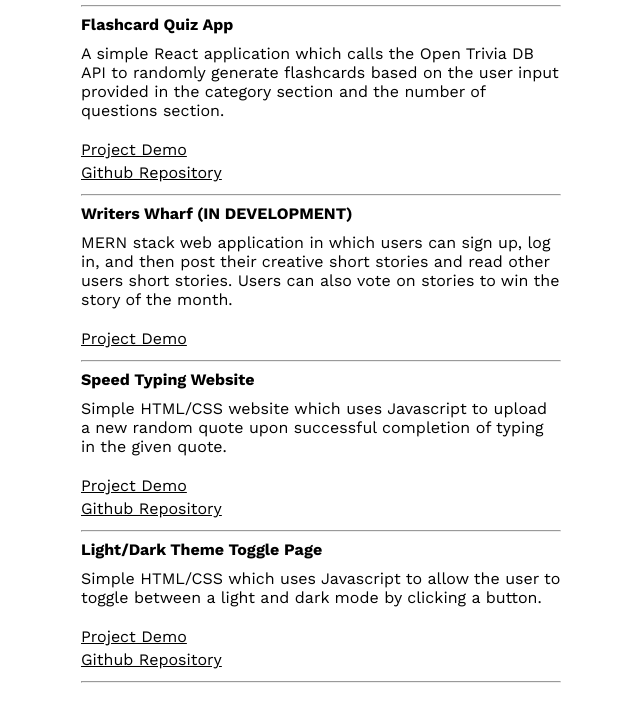
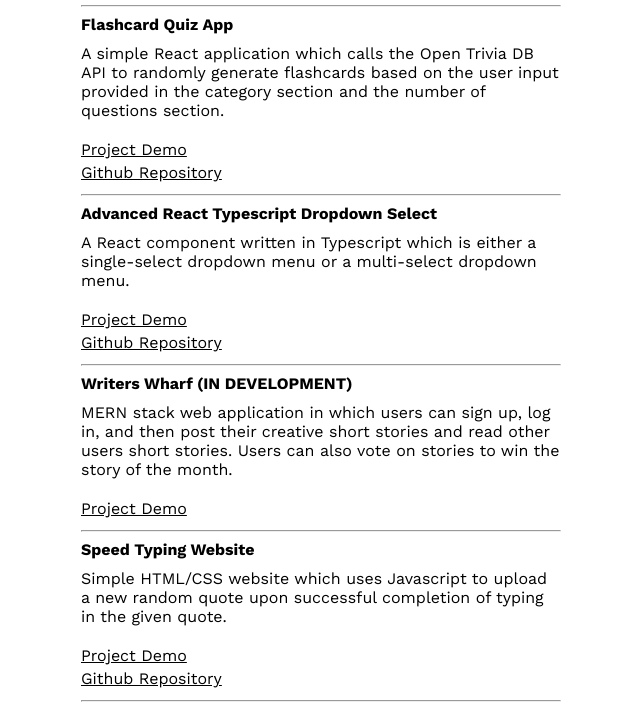
Before and after one commit to Buttersix/portfolio-site, a plain HTML site: page index.html in a window 1280 px wide. Shown: the part 660-1367 px from the top of the page, without its empty margins (319-959 px from the left). Drawn offline with nearby package versions, Linux system fonts and the light colour scheme; a script that the page names is missing.

Commit message:
Added Typescript React project

```diff
--- a/index.html
+++ b/index.html
@@ -47,6 +47,13 @@
     </div>
     <hr />
     <div class="project">
+      <div class="project-header">Advanced React Typescript Dropdown Select</div>
+      <div class="project-description">A React component written in Typescript which is either a single-select dropdown menu or a multi-select dropdown menu.</div>
+      <a href="https://react-typescript-select.onrender.com/" target="_blank">Project Demo</a>
+      <a href="https://github.com/Buttersix/react-ts-select" target="_blank">Github Repository</a>
+    </div>
+    <hr />
+    <div class="project">
       <div class="project-header">Writers Wharf (IN DEVELOPMENT)</div>
       <div class="project-description">MERN stack web application in which users can sign up, log in, and then post their creative short stories and read other users short stories. Users can also vote on stories to win the story of the month.</div>
       <a href="https://www.writerswharf.com/" target="_blank">Project Demo</a>
```
